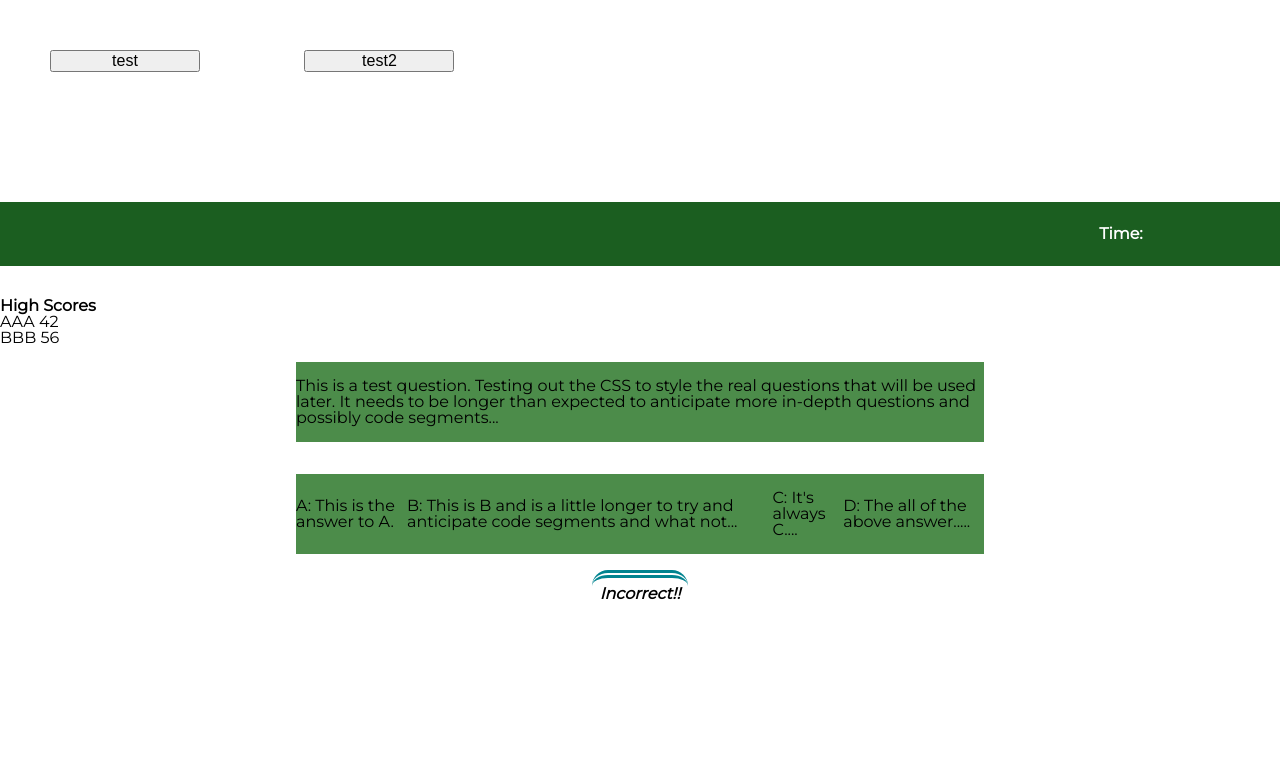
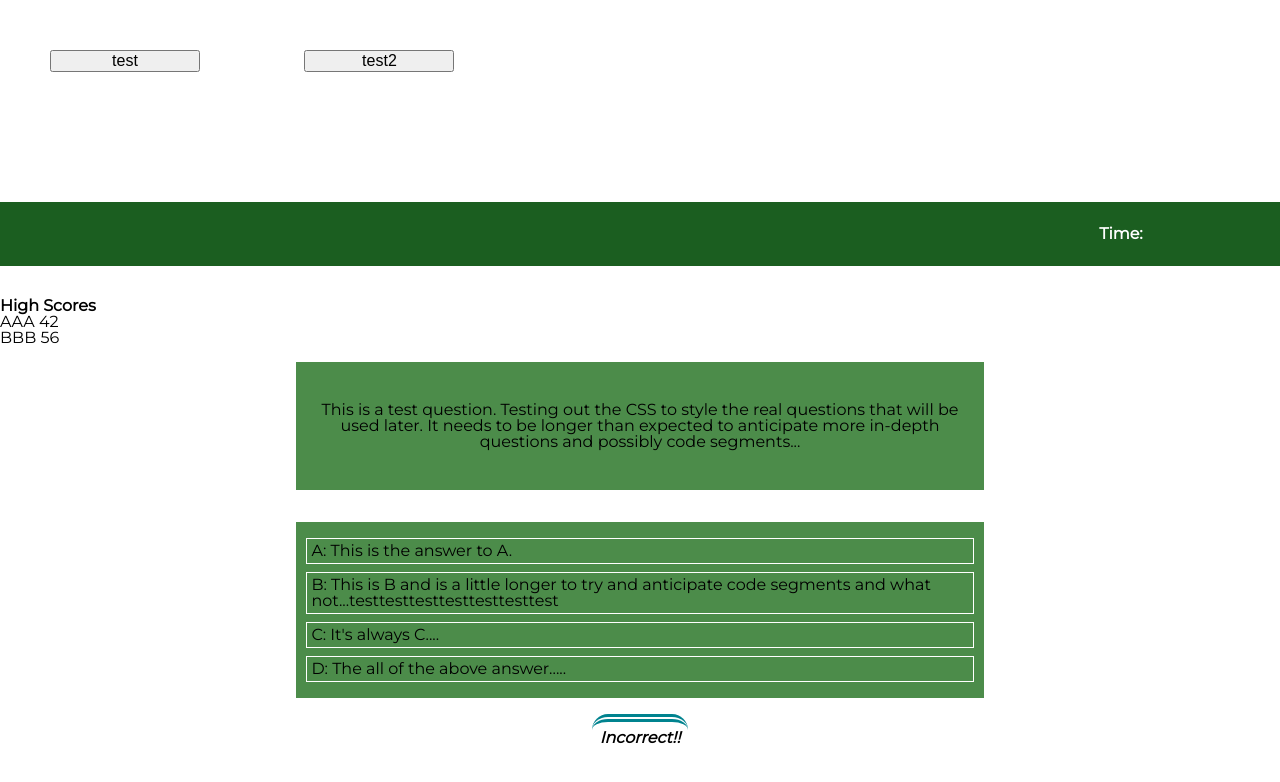
Before and after one commit to josht-dev/wk4c-timed-code-quiz, a plain HTML site: page index.html in a window 1280 px wide. Drawn offline with Linux system fonts and the light colour scheme.

Commit message:
Added HTML/CSS code to continue styling the quiz section

```diff
--- a/assets/css/style.css
+++ b/assets/css/style.css
@@ -76,8 +76,10 @@ header h2 {
 }
 
 #container-quiz article {
-    height: 5rem;
+    height: fit-content;
+    min-height: 8rem;
     margin: 1rem;
+    padding: 0.5rem;
     display: flex;
     align-items: center;
     background-color: var(--color-primary-light);
@@ -85,11 +87,15 @@ header h2 {
 }
 
 /* TO DO - Quiz center question container */
-
+#container-question p {
+    text-align: center;
+}
 
 /* TO DO - Quiz center multiple answer container */
 .answer {
-
+    padding: 0.25rem;
+    margin: 0.5rem 0.15rem;
+    border: 1px solid #fff;
 }
 
 /* TO DO - Quiz correct/incorrect container */
--- a/index.html
+++ b/index.html
@@ -33,15 +33,25 @@
     <!-- Container holding quiz (question, answers, right/wrong) -->
     <section id="container-quiz">
         <!-- TO DO - Container holding question -->
-        <article>
+        <article id="container-question">
             <p>This is a test question. Testing out the CSS to style the real questions that will be used later. It needs to be longer than expected to anticipate more in-depth questions and possibly code segments...</p>
         </article>
         <!-- Container holding 4 possible answers -->
         <article>
-            <span class="answer" data-answer="false">A: This is the answer to A.</span>
-            <span class="answer" data-answer="false">B: This is B and is a little longer to try and anticipate code segments and what not...</span>
-            <span class="answer" data-answer="true">C: It's always C....</span>
-            <span class="answer" data-answer="false">D: The all of the above answer..... </span>
+            <ol>
+                <li>
+                    <p class="answer" data-answer="false">A: This is the answer to A.</p>
+                </li>
+                <li>
+                    <p class="answer" data-answer="false">B: This is B and is a little longer to try and anticipate code segments and what not...testtesttesttesttesttesttest</p>
+                </li>
+                <li>
+                    <p class="answer" data-answer="true">C: It's always C....</p>
+                </li>
+                <li>
+                    <p class="answer" data-answer="false">D: The all of the above answer..... </p>
+                </li>
+            </ol>
         </article>
         <!-- Divs indicating right or wrong answer -->
         <div class="correctYesNo hidden" id="correct">Correct!</div>
```
